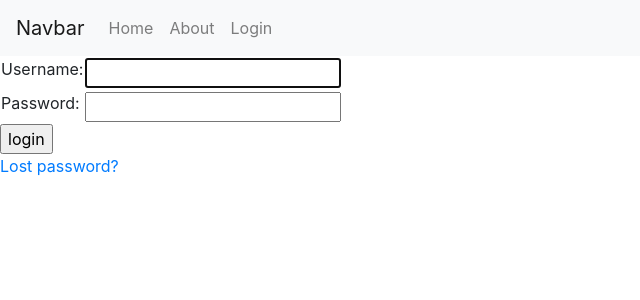
After one commit to JMdelosReyes/AII_Project, a Django app: page /accounts/login/ in a window 1280 px wide. The commit adds this page. Shown: the top 300 px of the page, without its empty margins (0-640 px from the left). Run offline with Django 3.2, Linux system fonts and the light colour scheme; some libraries are stand-ins or nearby versions.

Commit message:
Login and logout options

```diff
--- a/pokemon_db/urls.py
+++ b/pokemon_db/urls.py
@@ -14,7 +14,7 @@ Including another URLconf
     2. Add a URL to urlpatterns:  path('blog/', include('blog.urls'))
 """
 from django.contrib import admin
-from django.urls import path
+from django.urls import path, include
 
 from main import views
 
@@ -22,6 +22,7 @@ urlpatterns = [
     path('index/', views.index, name='index'),
     path('about/', views.index, name='about'),
     path('populate/', views.populate, name='populate'),
+    path('accounts/', include('django.contrib.auth.urls')),
     path('admin/', admin.site.urls),
     path('', views.index, name=''),
 ]
--- a/templates/base.html
+++ b/templates/base.html
@@ -6,7 +6,7 @@
     <meta name="description" content="">
     <meta name="author" content="José Manuel de los Reyes">
     <title>
-        {% block title %} {% endblock %}
+        {% block title %} Pokèmon DB {% endblock %}
     </title>
     {% load bootstrap4 %}
     {% bootstrap_css %}
--- a/templates/header.html
+++ b/templates/header.html
@@ -8,9 +8,21 @@
             <li class="nav-item">
                 <a class="nav-link" href="{% url 'about' %}">About</a>
             </li>
-            <li class="nav-item">
-                <a class="nav-link" href="{% url 'populate' %}">Populate</a>
-            </li>
+            {% if user.is_authenticated %}
+                <li class="nav-item">
+                    <a class="nav-link" href="{% url 'populate' %}">Populate</a>
+                </li>
+            {% endif %}
+            {% if not user.is_authenticated %}
+                <li class="nav-item">
+                    <a class="nav-link" href="{% url 'login' %}">Login</a>
+                </li>
+            {% endif %}
+            {% if user.is_authenticated %}
+                <li class="nav-item">
+                    <a class="nav-link" href="{% url 'logout' %}?next={% url '' %}">Logout</a>
+                </li>
+            {% endif %}
         </ul>
     </div>
 </nav>
--- /dev/null
+++ b/templates/registration/login.html
@@ -0,0 +1,41 @@
+{% extends "base.html" %}
+
+{% block content %}
+
+    {% if form.errors %}
+        <p>Your username and password didn't match. Please try again.</p>
+    {% endif %}
+
+    {% if next %}
+        {% if user.is_authenticated %}
+            <p>Your account doesn't have access to this page. To proceed,
+                please login with an account that has access.</p>
+        {% else %}
+            <p>Please login to see this page.</p>
+        {% endif %}
+    {% endif %}
+
+    <form method="post" action="{% url 'login' %}">
+        {% csrf_token %}
+        <table>
+            <tr>
+                <td>{{ form.username.label_tag }}</td>
+                <td>{{ form.username }}</td>
+            </tr>
+            <tr>
+                <td>{{ form.password.label_tag }}</td>
+                <td>{{ form.password }}</td>
+            </tr>
+        </table>
+
+        <input type="submit" value="login">
+        {% if next %}
+            <input type="hidden" name="next" value="{{ next }}">
+        {% else %}
+            <input type="hidden" name="next" value="{% url '' %}">
+        {% endif %}
+    </form>
+
+    <p><a href="{% url 'password_reset' %}">Lost password?</a></p>
+
+{% endblock %}
```
Also changed, not shown: templates/index.html (+8 -2 lines).
